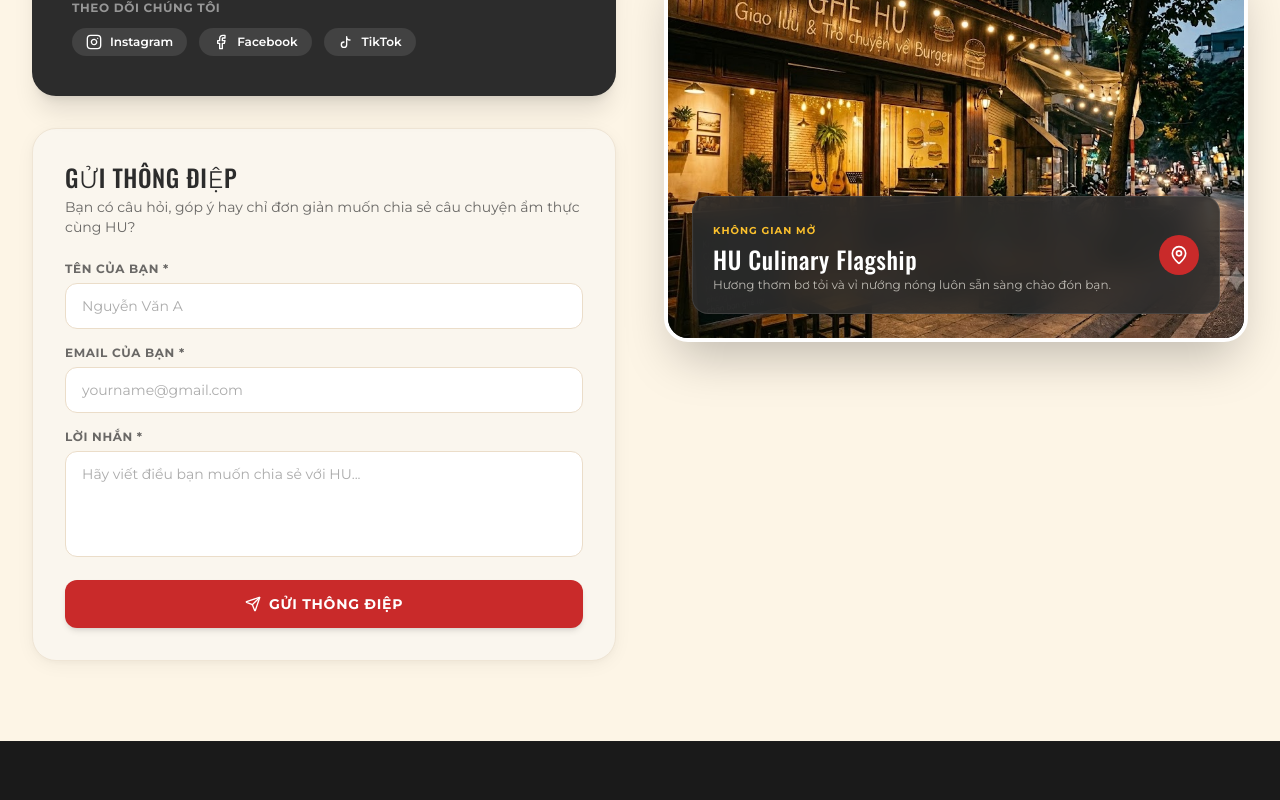
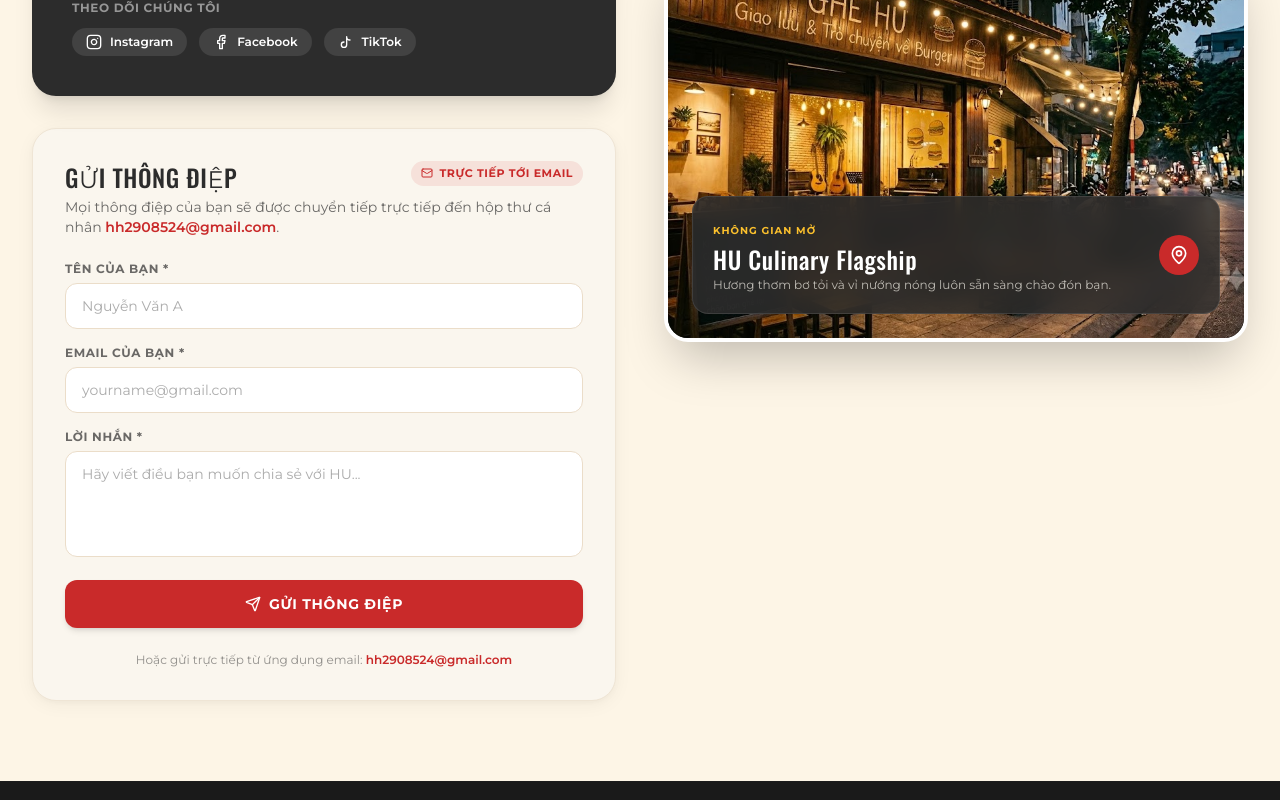
Before and after one commit to hh2908524-bot/-eb-, a React (Vite) app: page /contact in a window 1280 px wide. Shown: the part 760-1560 px from the top of the page. Built offline with nearby package versions, Linux system fonts and the light colour scheme; a web font is replaced by a local one.

Commit message:
Connect contact form to hh2908524@gmail.com with FormSubmit API and mailto fallback

```diff
--- a/src/pages/ContactPage.jsx
+++ b/src/pages/ContactPage.jsx
@@ -1,5 +1,5 @@
 import React, { useState } from 'react';
-import { MapPin, Mail, Phone, Clock, Send, CheckCircle2 } from 'lucide-react';
+import { MapPin, Mail, Phone, Clock, Send, CheckCircle2, Loader2, AlertCircle } from 'lucide-react';
 import { InstagramIcon, FacebookIcon, TikTokIcon } from '../components/SocialIcons';
 
 export default function ContactPage() {
@@ -9,18 +9,44 @@ export default function ContactPage() {
     message: '',
   });
 
-  const [submitted, setSubmitted] = useState(false);
+  const [status, setStatus] = useState('idle'); // 'idle' | 'loading' | 'success' | 'error'
+  const [errorMessage, setErrorMessage] = useState('');
 
-  const handleSubmit = (e) => {
+  const handleSubmit = async (e) => {
     e.preventDefault();
     if (!formData.name || !formData.email || !formData.message) return;
 
-    // Simulate contact submission
-    setSubmitted(true);
-    setTimeout(() => {
-      setSubmitted(false);
-      setFormData({ name: '', email: '', message: '' });
-    }, 5000);
+    setStatus('loading');
+    setErrorMessage('');
+
+    try {
+      const response = await fetch("https://formsubmit.co/ajax/hh2908524@gmail.com", {
+        method: "POST",
+        headers: {
+          "Content-Type": "application/json",
+          "Accept": "application/json"
+        },
+        body: JSON.stringify({
+          name: formData.name,
+          email: formData.email,
+          message: formData.message,
+          _subject: `[HU Culinary] Thông điệp mới từ ${formData.name}`,
+          _template: "table"
+        })
+      });
+
+      const data = await response.json().catch(() => ({}));
+
+      if (response.ok && (data.success === "true" || data.success === true || response.status === 200)) {
+        setStatus('success');
+      } else {
+        throw new Error(data.message || 'Không thể gửi email lúc này.');
+      }
+    } catch (err) {
+      console.error("Form submit error:", err);
+      setStatus('error');
+      setErrorMessage(err.message || 'Có lỗi xảy ra khi kết nối máy chủ gửi thư.');
+    }
   };
 
   return (
@@ -153,25 +179,62 @@ export default function ContactPage() {
 
           {/* Simple Contact Form */}
           <div className="bg-[#FAF6EE] rounded-3xl p-8 border border-[#EFE5D5] shadow-soft">
-            <h3 className="font-heading text-2xl tracking-wide uppercase text-charcoal mb-1">
+            <div className="flex items-start justify-between gap-4 mb-1">
+              <h3 className="font-heading text-2xl tracking-wide uppercase text-charcoal">
                 GỬI THÔNG ĐIỆP
               </h3>
+              <span className="inline-flex items-center gap-1.5 px-2.5 py-1 rounded-full bg-chili/10 text-chili text-[11px] font-bold uppercase tracking-wider">
+                <Mail className="w-3 h-3" />
+                <span>Trực tiếp tới Email</span>
+              </span>
+            </div>
             <p className="text-xs sm:text-sm text-charcoal/70 mb-6">
-              Bạn có câu hỏi, góp ý hay chỉ đơn giản muốn chia sẻ câu chuyện ẩm thực cùng HU?
+              Mọi thông điệp của bạn sẽ được chuyển tiếp trực tiếp đến hộp thư cá nhân <strong className="text-chili font-semibold">hh2908524@gmail.com</strong>.
             </p>
 
-            {submitted ? (
-              <div className="p-6 rounded-2xl bg-emerald-50 border border-emerald-200 text-emerald-800 flex items-start gap-3 animate-in zoom-in-95 duration-200">
+            {status === 'success' ? (
+              <div className="p-6 rounded-2xl bg-emerald-50 border border-emerald-200 text-emerald-800 space-y-4 animate-in zoom-in-95 duration-200">
+                <div className="flex items-start gap-3">
                   <CheckCircle2 className="w-6 h-6 text-emerald-600 shrink-0 mt-0.5" />
                   <div>
-                  <h4 className="font-bold text-base">Cảm ơn thông điệp từ bạn!</h4>
-                  <p className="text-sm mt-1 text-emerald-700">
-                    Căn bếp HU đã nhận được lời nhắn và sẽ phản hồi qua email trong thời gian sớm nhất.
+                    <h4 className="font-bold text-base">Đã gửi thông điệp thành công!</h4>
+                    <p className="text-sm mt-1 text-emerald-700 leading-relaxed">
+                      Cảm ơn <strong>{formData.name}</strong>, lời nhắn của bạn đã được chuyển thẳng tới email cá nhân <strong className="text-emerald-900">hh2908524@gmail.com</strong>. Mình sẽ đọc và phản hồi tới email của bạn sớm nhất!
                     </p>
                   </div>
                 </div>
+                <button
+                  type="button"
+                  onClick={() => {
+                    setStatus('idle');
+                    setFormData({ name: '', email: '', message: '' });
+                  }}
+                  className="inline-flex items-center gap-1.5 text-xs font-bold uppercase tracking-wider text-emerald-800 hover:text-emerald-950 underline pt-1"
+                >
+                  <span>Gửi thêm thông điệp khác</span>
+                </button>
+              </div>
             ) : (
               <form onSubmit={handleSubmit} className="space-y-4">
+                {status === 'error' && (
+                  <div className="p-4 rounded-xl bg-amber-50 border border-amber-200 text-amber-900 text-xs sm:text-sm flex flex-col sm:flex-row items-start sm:items-center justify-between gap-3 animate-in fade-in duration-200">
+                    <div className="flex items-start gap-2">
+                      <AlertCircle className="w-5 h-5 text-amber-600 shrink-0 mt-0.5" />
+                      <div>
+                        <p className="font-semibold">{errorMessage || 'Kết nối gửi tự động bị gián đoạn.'}</p>
+                        <p className="text-amber-800/80 text-xs mt-0.5">Bạn có thể bấm nút bên cạnh để gửi trực tiếp qua ứng dụng Email.</p>
+                      </div>
+                    </div>
+                    <a
+                      href={`mailto:hh2908524@gmail.com?subject=${encodeURIComponent(`[HU Culinary] Thông điệp từ ${formData.name || 'Khách hàng'}`)}&body=${encodeURIComponent(`Xin chào Hiếu,\n\nHọ và tên: ${formData.name}\nEmail: ${formData.email}\n\nLời nhắn:\n${formData.message}`)}`}
+                      className="inline-flex items-center gap-1.5 px-3 py-1.5 bg-chili text-white rounded-lg font-bold text-xs whitespace-nowrap hover:bg-chili-hover transition-colors shadow-sm shrink-0"
+                    >
+                      <Mail className="w-3.5 h-3.5" />
+                      <span>Mở Email gửi ngay</span>
+                    </a>
+                  </div>
+                )}
+
                 <div>
                   <label className="block text-xs font-bold uppercase tracking-wider text-charcoal/70 mb-1.5">
                     Tên của bạn *
@@ -179,10 +242,11 @@ export default function ContactPage() {
                   <input
                     type="text"
                     required
+                    disabled={status === 'loading'}
                     value={formData.name}
                     onChange={(e) => setFormData({ ...formData, name: e.target.value })}
                     placeholder="Nguyễn Văn A"
-                    className="w-full px-4 py-3 rounded-xl bg-white border border-cream-300 text-charcoal placeholder:text-charcoal/40 text-sm focus:outline-none focus:border-chili focus:ring-1 focus:ring-chili transition-all"
+                    className="w-full px-4 py-3 rounded-xl bg-white border border-cream-300 text-charcoal placeholder:text-charcoal/40 text-sm focus:outline-none focus:border-chili focus:ring-1 focus:ring-chili transition-all disabled:opacity-60"
                   />
                 </div>
 
@@ -193,10 +257,11 @@ export default function ContactPage() {
                   <input
                     type="email"
                     required
+                    disabled={status === 'loading'}
                     value={formData.email}
                     onChange={(e) => setFormData({ ...formData, email: e.target.value })}
                     placeholder="yourname@gmail.com"
-                    className="w-full px-4 py-3 rounded-xl bg-white border border-cream-300 text-charcoal placeholder:text-charcoal/40 text-sm focus:outline-none focus:border-chili focus:ring-1 focus:ring-chili transition-all"
+                    className="w-full px-4 py-3 rounded-xl bg-white border border-cream-300 text-charcoal placeholder:text-charcoal/40 text-sm focus:outline-none focus:border-chili focus:ring-1 focus:ring-chili transition-all disabled:opacity-60"
                   />
                 </div>
 
@@ -207,20 +272,43 @@ export default function ContactPage() {
                   <textarea
                     rows={4}
                     required
+                    disabled={status === 'loading'}
                     value={formData.message}
                     onChange={(e) => setFormData({ ...formData, message: e.target.value })}
                     placeholder="Hãy viết điều bạn muốn chia sẻ với HU..."
-                    className="w-full px-4 py-3 rounded-xl bg-white border border-cream-300 text-charcoal placeholder:text-charcoal/40 text-sm focus:outline-none focus:border-chili focus:ring-1 focus:ring-chili transition-all resize-none"
+                    className="w-full px-4 py-3 rounded-xl bg-white border border-cream-300 text-charcoal placeholder:text-charcoal/40 text-sm focus:outline-none focus:border-chili focus:ring-1 focus:ring-chili transition-all resize-none disabled:opacity-60"
                   />
                 </div>
 
                 <button
                   type="submit"
-                  className="w-full inline-flex items-center justify-center gap-2 bg-chili hover:bg-chili-hover text-white py-3.5 rounded-xl font-bold text-sm uppercase tracking-wider transition-all duration-300 shadow-md hover:shadow-lift"
+                  disabled={status === 'loading'}
+                  className="w-full inline-flex items-center justify-center gap-2 bg-chili hover:bg-chili-hover disabled:opacity-70 text-white py-3.5 rounded-xl font-bold text-sm uppercase tracking-wider transition-all duration-300 shadow-md hover:shadow-lift"
                 >
+                  {status === 'loading' ? (
+                    <>
+                      <Loader2 className="w-4 h-4 animate-spin" />
+                      <span>Đang gửi tới hh2908524@gmail.com...</span>
+                    </>
+                  ) : (
+                    <>
                       <Send className="w-4 h-4" />
                       <span>Gửi Thông Điệp</span>
+                    </>
+                  )}
                 </button>
+
+                <div className="pt-2 text-center">
+                  <p className="text-xs text-charcoal/50">
+                    Hoặc gửi trực tiếp từ ứng dụng email:{' '}
+                    <a
+                      href="mailto:hh2908524@gmail.com"
+                      className="text-chili font-semibold hover:underline"
+                    >
+                      hh2908524@gmail.com
+                    </a>
+                  </p>
+                </div>
               </form>
             )}
           </div>
```
Lines whose indentation alone changed are shown as unchanged.
